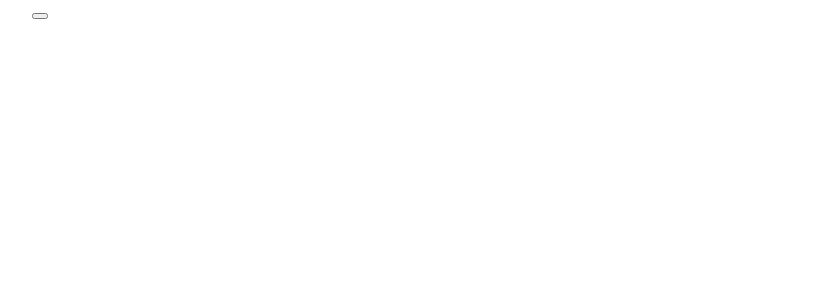
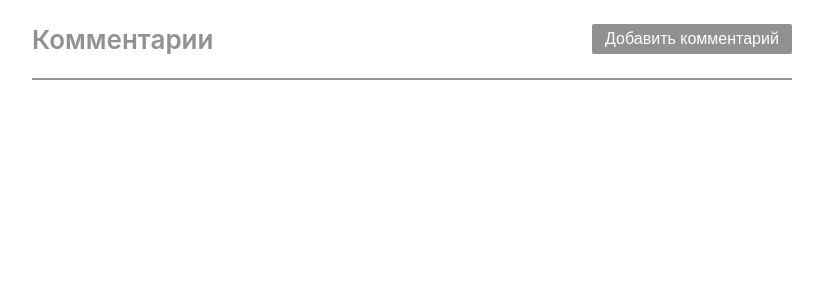
Before and after one commit to elmanAliev/comments, a React (Create React App) app: page / in a window 1280 px wide. Shown: the top 300 px of the page, without its empty margins (228-1051 px from the left). Built offline with nearby package versions, Linux system fonts and the light colour scheme.

Commit message:
feat: add header

```diff
--- a/src/App.js
+++ b/src/App.js
@@ -1,5 +1,6 @@
 import { useState } from 'react';
 import { Container } from './AppStyled';
+import { Header } from './components/Header/Header'
 import { Form } from './components/Form/Form'
 
 function App() {
@@ -9,16 +10,15 @@ function App() {
 
   const handleOpenPopup = () => setIsOpened(true);
   const handleClosePopup = () => {
-    console.log(1)
     setIsOpened(false);
-
   }
 
 
   return (
     <Container>
+      <Header handleOpen={handleOpenPopup} />
       {isOpened && <Form handleClose={handleClosePopup} />}
-      <button onClick={handleOpenPopup}></button>
+      {/* <button onClick={handleOpenPopup}></button> */}
     </Container>
   );
 }
--- /dev/null
+++ b/src/components/Header/Header.js
@@ -0,0 +1,13 @@
+import { Wrapper, Title, Button } from './HeaderStyled';
+
+export const Header = ({handleOpen}) => {
+
+
+
+    return (
+        <Wrapper>
+            <Title>Комментарии</Title>
+            <Button onClick={handleOpen}>Добавить комментарий</Button>
+        </Wrapper>
+    );
+}
--- /dev/null
+++ b/src/components/Header/HeaderStyled.js
@@ -0,0 +1,34 @@
+import styled from 'styled-components';
+
+export const Wrapper = styled.header`
+    display: flex;
+    justify-content: space-between;
+    align-items: center;
+    border-bottom: 2px solid #939393;
+    min-height: 80px;
+`;
+
+export const Title = styled.h1`
+    margin: 0;
+    font-size: 26px;
+    font-weight: 600;
+    color: rgb(145, 145, 145);
+`;
+
+export const Button = styled.button`
+    width: 200px;
+    height: 30px;
+    background-color: rgb(145, 145, 145);
+    color: white;
+    font-size: 16px;
+    line-height: 22px;
+    text-align: center;
+    border-radius: 2px;
+    border: 0;
+    transition: opacity 0.5s linear;
+    cursor: pointer;
+
+    :hover{
+        opacity: .6;
+    }
+`;
```
